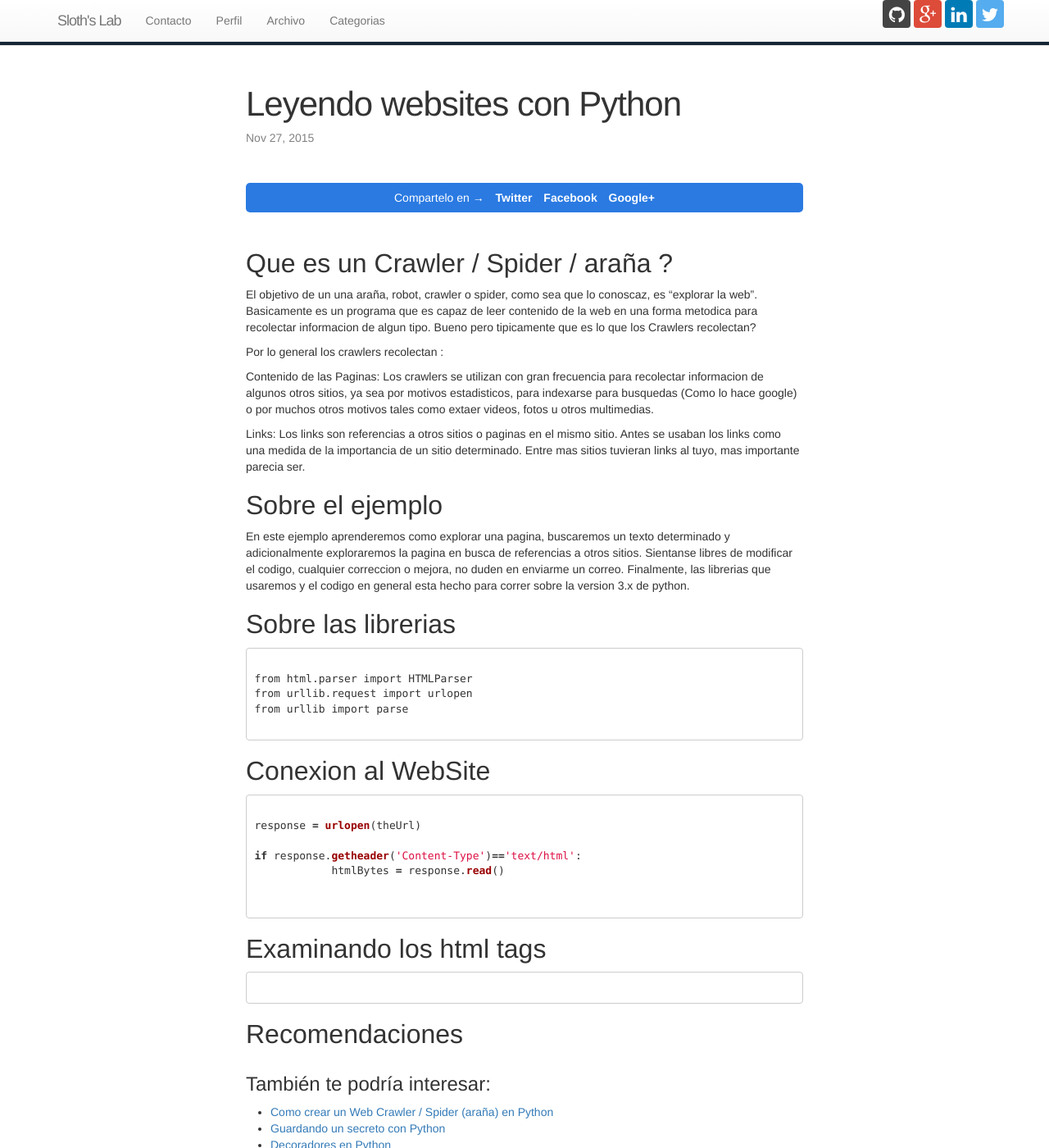
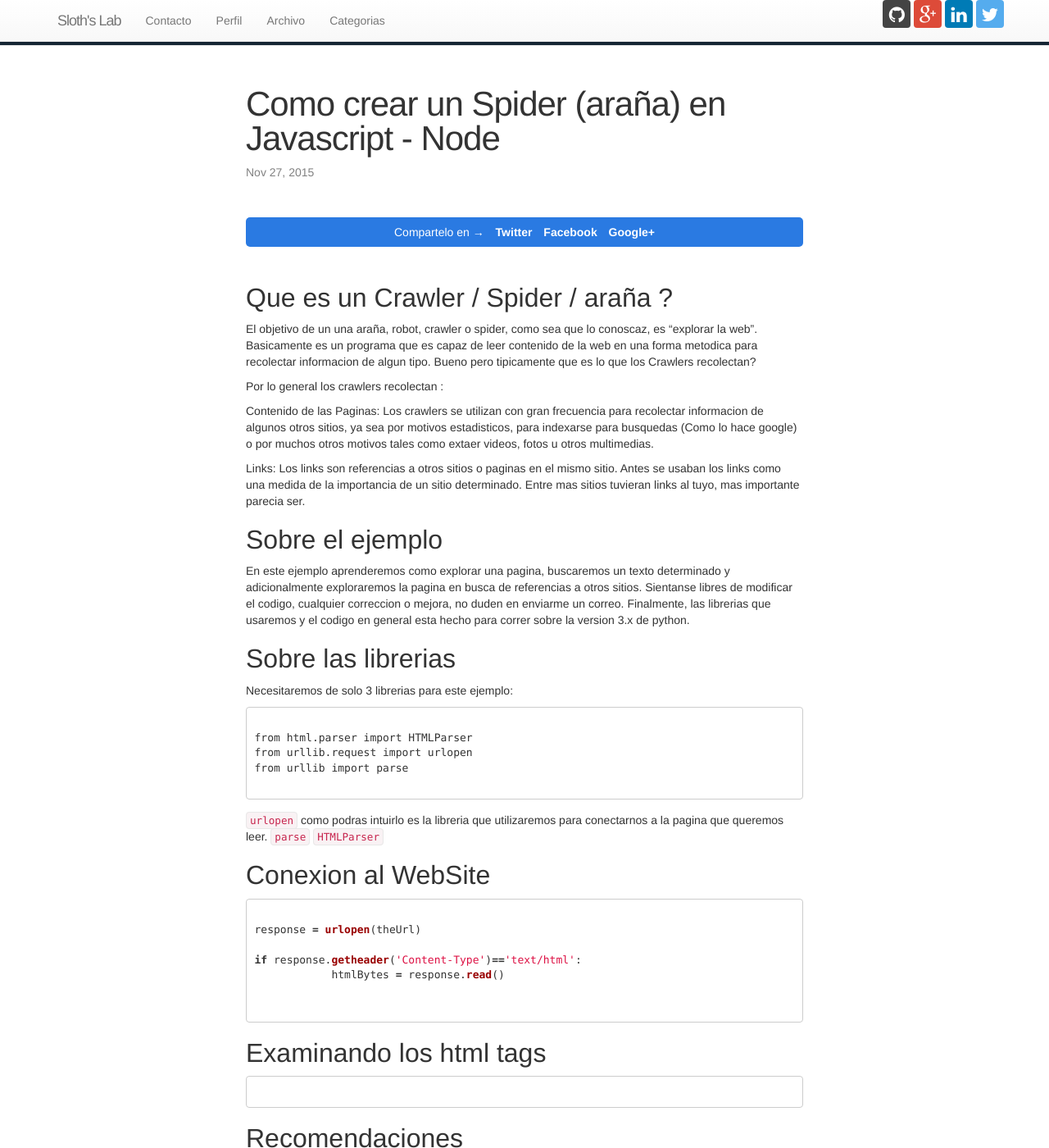
Before and after one commit to asomarribasd/asomarribasd.github.io, a Jekyll site: the page built from _posts/2015-11-27-python-spider.markdown, in a window 1280 px wide and 1400 px high. Shown: the whole window at 82% size. Built offline with Jekyll 4.4.1, drawn with Linux system fonts in a browser that asks for light colours; nearby versions of some CDN libraries; comment, search, counter and statistics services are not loaded; some of the changed text lies outside the part shown.

Commit message:
Change data

````diff
--- a/_posts/2015-11-27-python-spider.markdown
+++ b/_posts/2015-11-27-python-spider.markdown
@@ -1,6 +1,6 @@
 ---
 layout: post
-title:  "Leyendo websites con Python"
+title:  "Como crear un Spider (araña) en Javascript - Node"
 date:   2015-11-27 19:56:00
 categories: [python, spider, crawler]
 tags: [python, spider]
@@ -25,6 +25,8 @@ Finalmente, las librerias que usaremos y el codigo en general esta hecho para co
 
 ## Sobre las librerias
 
+Necesitaremos de solo 3 librerias para este ejemplo:
+
 ``` python
 
 from html.parser import HTMLParser
@@ -32,6 +34,10 @@ from urllib.request import urlopen
 from urllib import parse
 
 ```
+
+`urlopen` como podras intuirlo es la libreria que utilizaremos para conectarnos a la pagina que queremos leer.
+`parse`
+`HTMLParser`
 
 ## Conexion al WebSite
 
--- a/_posts/2016-06-01-node-spider.markdown
+++ b/_posts/2016-06-01-node-spider.markdown
@@ -1,6 +1,6 @@
 ---
 layout: post
-title:  "Como crear un Web Crawler / Spider (araña) en Python"
+title:  "Como crear un Spider (araña) en Javascript - Node"
 date:   2016-06-01 19:00:00
 categories: [node, javascript, spider, crawler]
 tags: [node, javascript, spider]
````
